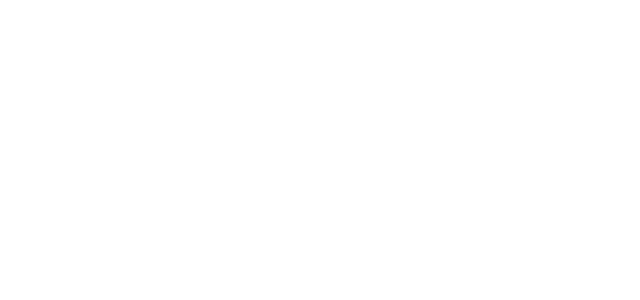
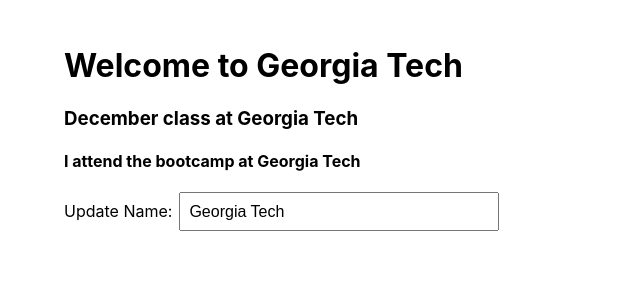
Before and after one commit to jdtdesigns/meetup_context_api_10_25_18, a React (Create React App) app: page / in a window 1280 px wide. Shown: the top 300 px of the page, without its empty margins (0-640 px from the left). Built offline with nearby package versions, Linux system fonts and the light colour scheme.

Commit message:
standard fin

```diff
--- a/src/App.js
+++ b/src/App.js
@@ -1,14 +1,43 @@
-import React, { Component } from 'react';
+import React, { Component, Fragment } from 'react';
 import './App.css';
 
-class App extends Component {
+const Student = props => (
+  <Fragment>
+    <h4>I attend the bootcamp at {props.uni_name}</h4>
+
+    <label>
+      Update Name:
+      <input type="text" name="uni_name" value={props.uni_name} onChange={props.handleChange} />
+    </label>
+  </Fragment>
+);
+
+const Class = props => (
+  <Fragment>
+    <h3>December class at {props.uni_name}</h3>
+
+    <Student uni_name={props.uni_name} handleChange={props.handleChange} />
+  </Fragment>
+);
+
+class University extends Component {
+  state = {
+    uni_name: 'Georgia Tech'
+  }
+
+  handleChange = e => {
+    this.setState({[e.target.name]: e.target.value});
+  }
+
   render() {
     return (
-      <div>
+      <Fragment>
+        <h1>Welcome to {this.state.uni_name}</h1>
 
-      </div>
+        <Class uni_name={this.state.uni_name} handleChange={this.handleChange} />
+      </Fragment>
     );
   }
 }
 
-export default App;
+export default University;
--- a/src/index.css
+++ b/src/index.css
@@ -1,6 +1,6 @@
 body {
   margin: 0;
-  padding: 0;
+  padding: 25px 5%;
   font-family: -apple-system, BlinkMacSystemFont, "Segoe UI", "Roboto", "Oxygen",
     "Ubuntu", "Cantarell", "Fira Sans", "Droid Sans", "Helvetica Neue",
     sans-serif;
@@ -12,3 +12,11 @@
   font-family: source-code-pro, Menlo, Monaco, Consolas, "Courier New",
     monospace;
 }
+
+input {
+  padding: 8px;
+  outline: none;
+  margin-left: 7px;
+  font-size: 1.0025rem;
+  width: 300px;
+}
```
